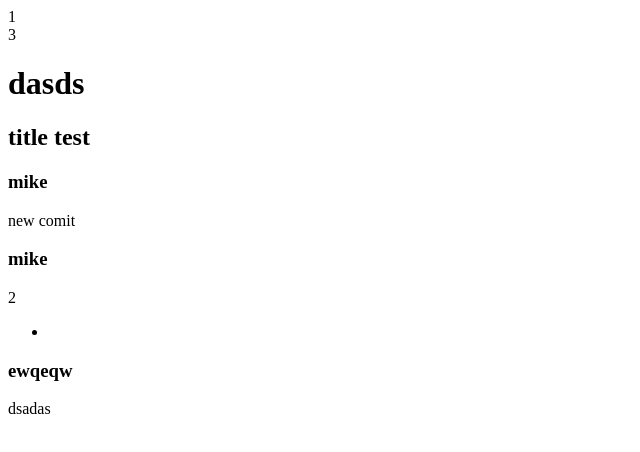
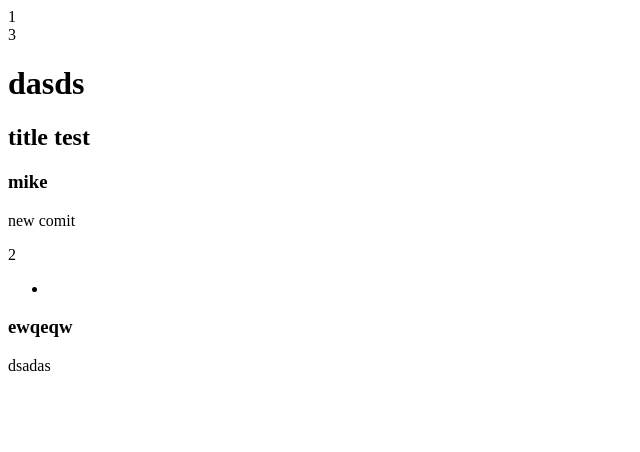
Before and after one commit to mishakorolcov1/3-git, a plain HTML site: page index.html in a window 1280 px wide. Shown: the whole page, without its empty margins (0-640 px from the left). Drawn offline with Linux system fonts and the light colour scheme.

Commit message:
new comit

```diff
--- a/index.html
+++ b/index.html
@@ -28,7 +28,7 @@
     <h2>title test</h2>
     <h3>mike</h3>
     <p>new comit</p>
-    <h3>mike</h3>
+
 
 </header>
 <p>2</p>
```
